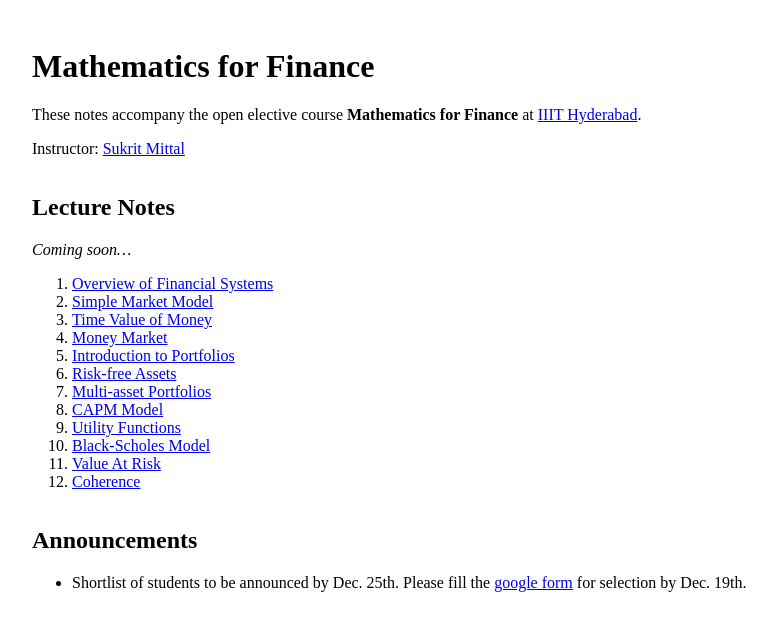
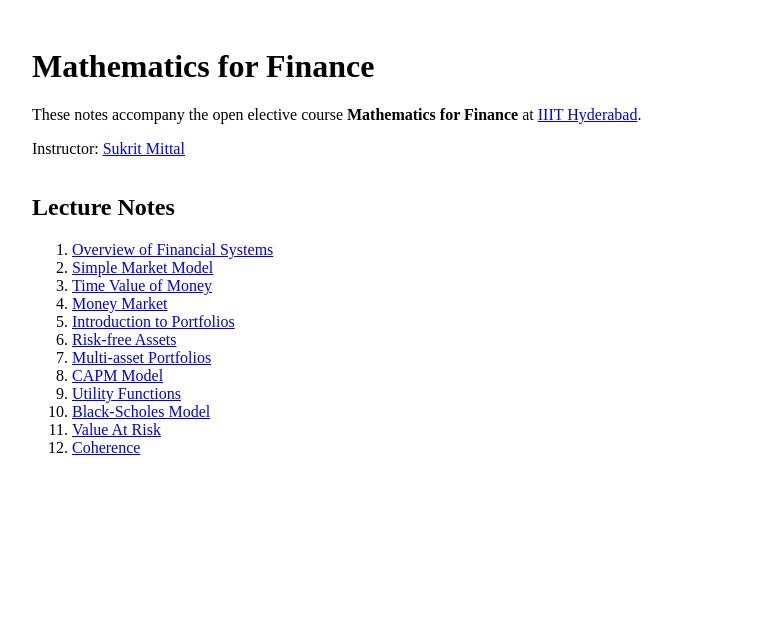
Before and after one commit to mittalsukrit/Mathematics-for-Finance, a Jekyll site: the page built from index.md, in a window 1280 px wide. Shown: the top 631 px of the page, without its empty margins (158-931 px from the left). Built offline with Jekyll 4.4.1, drawn with Linux system fonts in a browser that asks for light colours.

Commit message:
Removing coming soon

```diff
--- a/index.md
+++ b/index.md
@@ -14,7 +14,7 @@ Instructor: [Sukrit Mittal](https://mittalsukrit.github.io/)
 
 ## Lecture Notes
 
-*Coming soon...*
+<!-- *Coming soon...* -->
 1. [Overview of Financial Systems](lectures/01-financial-systems.md)
 2. [Simple Market Model](lectures/02-simple-market-model.md)
 3. [Time Value of Money](lectures/03-time-value-of-money.md)
@@ -29,5 +29,4 @@ Instructor: [Sukrit Mittal](https://mittalsukrit.github.io/)
 12. [Coherence](lectures/12-coherence.md)
 
 
-## Announcements
-- Shortlist of students to be announced by Dec. 25th. Please fill the [google form](https://docs.google.com/forms/d/e/1FAIpQLSexA-lUi2KOa8SEIV-Njbka1HFh2FbUbbbUbRLItIjmaGA7lQ/viewform?usp=header) for selection by Dec. 19th.
+<!-- ## Announcements -->
```
